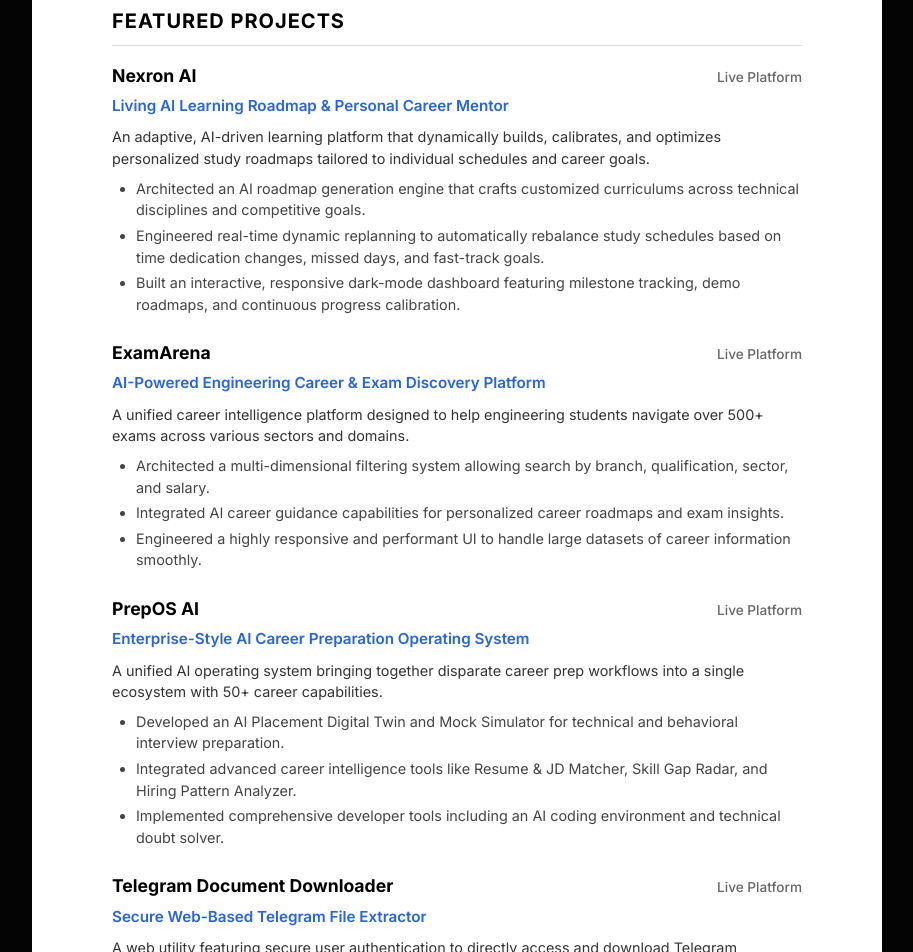
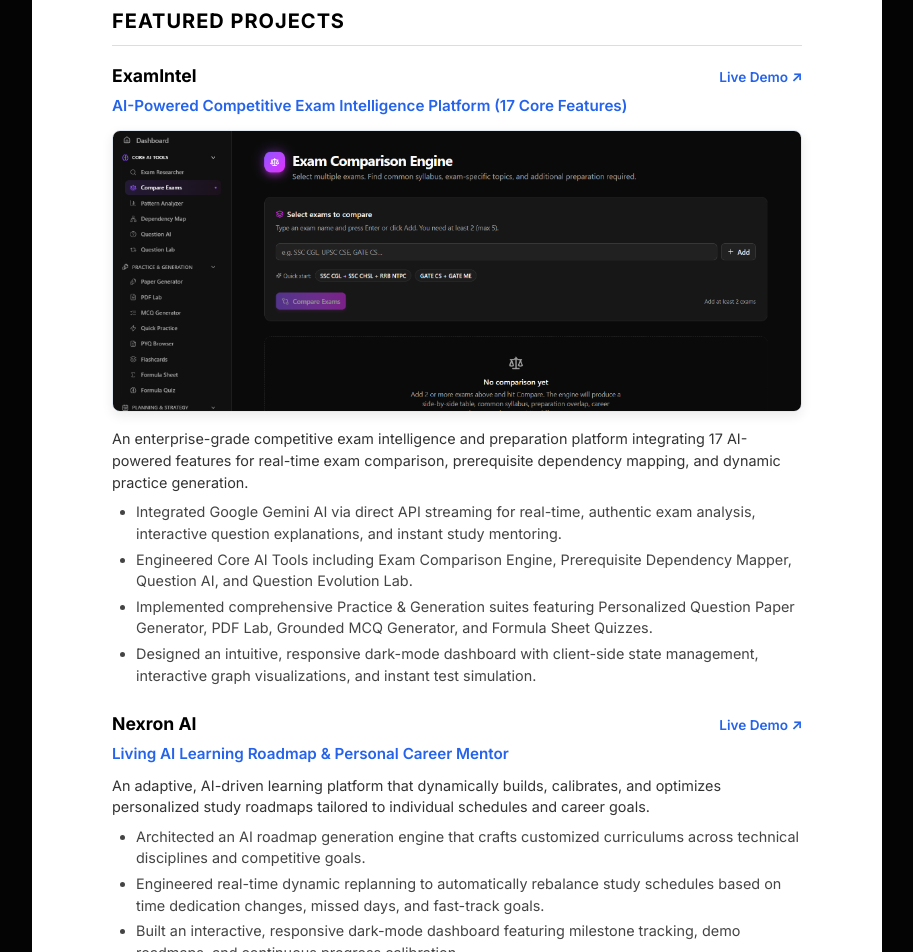
Before and after one commit to prakharmishra00000-cell/prakhar-mishra-portfolio, a Next.js app: page /resume in a window 1280 px wide. Shown: the part 880-1832 px from the top of the page, without its empty margins (183-1096 px from the left). Built offline with nearby package versions, Linux system fonts and the light colour scheme.

Commit message:
Add ExamIntel with interface image and live link to projects and resume

```diff
--- a/src/app/resume/Resume.module.css
+++ b/src/app/resume/Resume.module.css
@@ -147,6 +147,22 @@
   margin-bottom: 0.25rem;
 }
 
+.projectImageContainer {
+  margin: 0.75rem 0 1rem;
+  border-radius: 8px;
+  overflow: hidden;
+  border: 1px solid #e2e8f0;
+  box-shadow: 0 4px 12px rgba(0, 0, 0, 0.08);
+}
+
+.projectPreviewImg {
+  width: 100%;
+  height: auto;
+  display: block;
+  object-fit: cover;
+  max-height: 280px;
+}
+
 .educationItem {
   display: flex;
   justify-content: space-between;
@@ -226,6 +242,9 @@
   .printBtn, .closeBtn {
     display: none;
   }
+  .projectImageContainer {
+    display: none;
+  }
   /* Hide navigation and footer in print if needed, though they aren't on this layout unless included */
 }
 
--- a/src/app/resume/page.tsx
+++ b/src/app/resume/page.tsx
@@ -68,8 +68,36 @@
 
           <div className={styles.experienceItem}>
             <div className={styles.experienceHeader}>
+              <h4>ExamIntel</h4>
+              <span className={styles.date}>
+                <a href="https://my-project-teal-two-91.vercel.app/" target="_blank" rel="noopener noreferrer" style={{ color: '#2563eb', fontWeight: 600 }}>
+                  Live Demo ↗
+                </a>
+              </span>
+            </div>
+            <div className={styles.role}>AI-Powered Competitive Exam Intelligence Platform (17 Core Features)</div>
+            <div className={styles.projectImageContainer}>
+              <img src="/examintel.png" alt="ExamIntel Interface Preview" className={styles.projectPreviewImg} />
+            </div>
+            <p>
+              An enterprise-grade competitive exam intelligence and preparation platform integrating 17 AI-powered features for real-time exam comparison, prerequisite dependency mapping, and dynamic practice generation.
+            </p>
+            <ul>
+              <li>Integrated Google Gemini AI via direct API streaming for real-time, authentic exam analysis, interactive question explanations, and instant study mentoring.</li>
+              <li>Engineered Core AI Tools including Exam Comparison Engine, Prerequisite Dependency Mapper, Question AI, and Question Evolution Lab.</li>
+              <li>Implemented comprehensive Practice & Generation suites featuring Personalized Question Paper Generator, PDF Lab, Grounded MCQ Generator, and Formula Sheet Quizzes.</li>
+              <li>Designed an intuitive, responsive dark-mode dashboard with client-side state management, interactive graph visualizations, and instant test simulation.</li>
+            </ul>
+          </div>
+
+          <div className={styles.experienceItem}>
+            <div className={styles.experienceHeader}>
               <h4>Nexron AI</h4>
-              <span className={styles.date}>Live Platform</span>
+              <span className={styles.date}>
+                <a href="https://studyflow-ai-tau-drab.vercel.app/" target="_blank" rel="noopener noreferrer" style={{ color: '#2563eb', fontWeight: 600 }}>
+                  Live Demo ↗
+                </a>
+              </span>
             </div>
             <div className={styles.role}>Living AI Learning Roadmap & Personal Career Mentor</div>
             <p>
@@ -85,7 +113,11 @@
           <div className={styles.experienceItem}>
             <div className={styles.experienceHeader}>
               <h4>ExamArena</h4>
-              <span className={styles.date}>Live Platform</span>
+              <span className={styles.date}>
+                <a href="https://exam-arena-two.vercel.app/" target="_blank" rel="noopener noreferrer" style={{ color: '#2563eb', fontWeight: 600 }}>
+                  Live Demo ↗
+                </a>
+              </span>
             </div>
             <div className={styles.role}>AI-Powered Engineering Career & Exam Discovery Platform</div>
             <p>
@@ -101,7 +133,11 @@
           <div className={styles.experienceItem}>
             <div className={styles.experienceHeader}>
               <h4>PrepOS AI</h4>
-              <span className={styles.date}>Live Platform</span>
+              <span className={styles.date}>
+                <a href="https://placement-prep-ai-tau.vercel.app/" target="_blank" rel="noopener noreferrer" style={{ color: '#2563eb', fontWeight: 600 }}>
+                  Live Demo ↗
+                </a>
+              </span>
             </div>
             <div className={styles.role}>Enterprise-Style AI Career Preparation Operating System</div>
             <p>
@@ -117,7 +153,11 @@
           <div className={styles.experienceItem}>
             <div className={styles.experienceHeader}>
               <h4>Telegram Document Downloader</h4>
-              <span className={styles.date}>Live Platform</span>
+              <span className={styles.date}>
+                <a href="https://telegram-file-downloader.vercel.app/" target="_blank" rel="noopener noreferrer" style={{ color: '#2563eb', fontWeight: 600 }}>
+                  Live Demo ↗
+                </a>
+              </span>
             </div>
             <div className={styles.role}>Secure Web-Based Telegram File Extractor</div>
             <p>
```
Also changed, not shown: src/components/Projects.tsx (+14 -0 lines), public/examintel.png (added).
